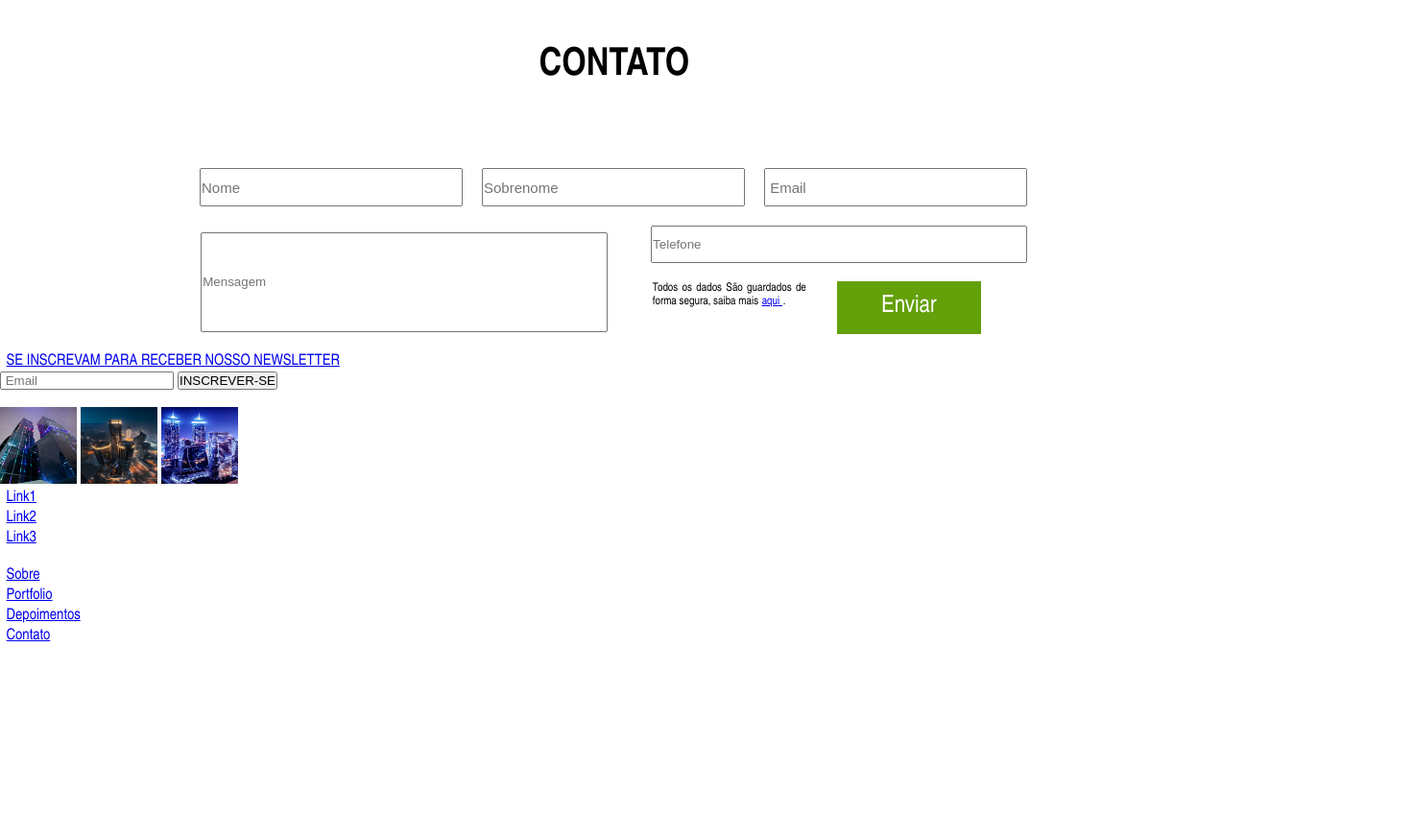
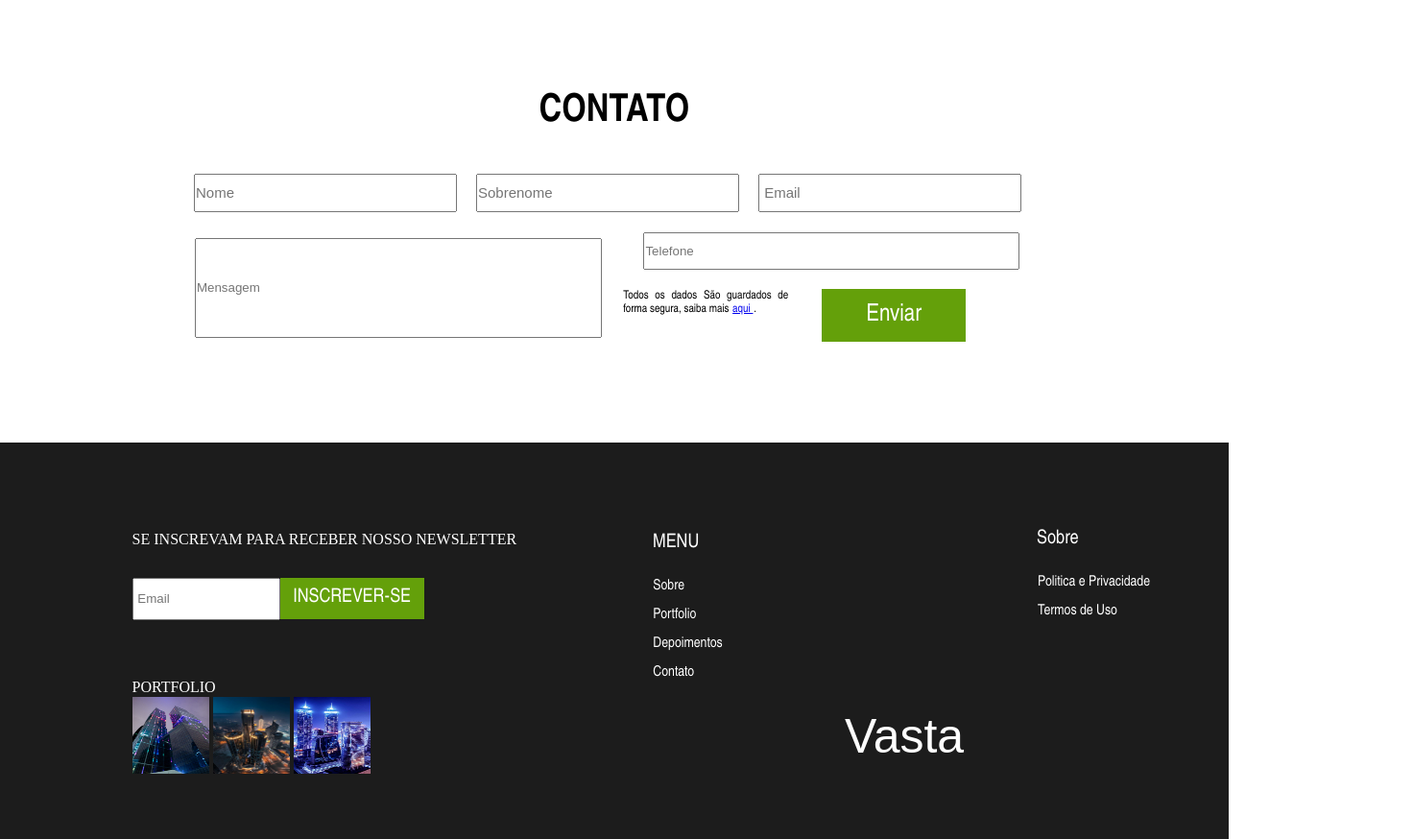
Before and after one commit to edernatanzz/SiteVasta, a plain HTML site: page index.html in a window 1280 px wide. Shown: the part 2360-3234 px from the top of the page at 96% size, 1472 px wide, since content can reach past the window. Before the commit the page ends 3033 px from the top, so only its background shows below. Drawn offline with Linux system fonts and the light colour scheme.

Commit message:
css,html ok

```diff
--- a/index.html
+++ b/index.html
@@ -195,65 +195,97 @@
         </form>
         <div class="class-rom-wapper3">
           <p5>Todos os dados São guardados de forma segura, saiba mais <a href="#"> aqui </a>.</p5>
-          <button class="wapper-button"type="button">Enviar</button>
+          <button class="wapper-button" type="button">Enviar</button>
 
         </div>
 
       </section>
 
+      </form>
       <footer>
+
+        <border>
+          <div>
+            <img src="" alt="">
+
+          </div>
           <div class="class-rom-footer">
             <div class="class-rom-row-footer">
               <div class="class-rom-footer-col">
-  <h15>MENU</h15>
                 <ul>
-    <li><a href="#" >SE INSCREVAM PARA RECEBER NOSSO NEWSLETTER</a>
-      <li>
+                  <p>SE INSCREVAM PARA RECEBER NOSSO NEWSLETTER
+                  <p>
                   <form>
-        <input type="text" placeholder=" Email">
-        <button type="submit">INSCREVER-SE</button>
-    </form>
-    <div>
+                    <div class="class-rom-aling">
+
+                      <input class="class-rom-caixaemail" type="text" placeholder=" Email">
+                      <button class="class-rom-buttoninscrever" type="submit">INSCREVER-SE</button>
+
+                    </div>
+                    <div class="class-rom-h16">
                       <h16>PORTFOLIO</h16>
-      <div>
+                      <table>
+                        <thead>
+                          <tr>
+                            <div class="class-rom-rodape">
                               <img src="img/porfolio/img1.jpg" width="80" height="80" alt="">
-              <img src="img/porfolio/img2.jpg" width="80" height= "80" alt="">
-              <img src="img/porfolio/img3.jpg" width="80" height="80" >
+                              <img src="img/porfolio/img2.jpg" width="80" height="80" alt="">
+                              <img src="img/porfolio/img3.jpg" width="80" height="80">
                             </div>
                     </div>
-        <li><a href="#" >Link1</a>
-          <li><a href="#" >Link2</a>
-            <li><a href="#"> Link3</a></li>
+              </div>
               </li>
               </li>
               </li>
               </li>
+              </table>
+              </thead>
+              </tr>
               </ul>
             </div>
             <!-- parte 2-->
-<div class="class-rom-footer-col">
-  <h15>MENU</h15>
+            <div class="class-rom-footer-menu2">
               <ul>
-    <li><a href="#" >Sobre</a>
-      <li><a href="#" >Portfolio</a>
-        <li><a href="#" >Depoimentos</a>
-          <li><a href="#" >Contato</a>
-    </li>
-  </li>
-</li>
-</li>
+                <div class="class-rom-menu">
+                  <p8>MENU</p8>
+                  <p7><a href="#" class="class-rom-link">Sobre</a>
+                    <p7><a href="#" class="class-rom-link">Portfolio</a>
+                      <p7><a href="#" class="class-rom-link">Depoimentos</a>
+                        <p7><a href="#" class="class-rom-link">Contato</a>
+
+                </div>
+                </p7>
+                </p7>
+                </p7>
+                </p7>
               </ul>
             </div>
-
-
+            <!-- parte 3-->
+            <div class="class-rom-footer-menu3">
+              <ul>
+                <div class="class-rom-menu3">
+                  <p8>Sobre</p8>
+                  <p7><a href="#" class="class-rom-link">Politica e Privacidade</a>
+                    <p7><a href="#" class="class-rom-link">Termos de Uso</a>
 
                 </div>
-</divclass>
+                </p7>
+                </p7>
+                </p7>
+                </p7>
+              </ul>
+              <h17>Vasta</h17>
+            </div>
+          </div>
+          </div>
           <div></div>
+
+        </border>
       </footer>
 
 
   </header>
   </main>
 </body>
+
 </html>
--- a/styles.css
+++ b/styles.css
@@ -1,3 +1,5 @@
+@import url('https://fonts.googleapis.com/css2?family=Roboto:wght@300;700&display=swap');
+
 :root {
     --color-write: #ffff;
     --color--dark1: #272727;
@@ -18,9 +20,7 @@
 }
 
 main {
-    width: 1320px;
-    float: left;
-    position: relative;
+    height: auto;
 
 }
 
@@ -83,7 +83,7 @@ body {
 
 .class-rom-body {
     padding: 0 2%;
-    font-family:  'Arial Narrow', Arial, sans-serif;
+    font-family: 'Arial Narrow', Arial, sans-serif;
     width: 100%;
     background-image: url("img/pexels-matthias-zomer-313736.jpg");
     background-size: contain;
@@ -97,7 +97,7 @@ body {
 
 
 .class-rom-buton2 {
-    font-family:  'Arial Narrow', Arial, sans-serif;
+    font-family: 'Arial Narrow', Arial, sans-serif;
     font-size: 25px;
     padding: 0 2%;
     background-color: rgb(100, 160, 10);
@@ -133,7 +133,7 @@ body {
 }
 
 p1 {
-    font-family:  'Arial Narrow', Arial, sans-serif;
+    font-family: 'Arial Narrow', Arial, sans-serif;
     font-size: 25px;
     text-align: justify;
     width: 100%;
@@ -144,7 +144,7 @@ p1 {
 }
 
 p2 {
-    font-family:  'Arial Narrow', Arial, sans-serif;
+    font-family: 'Arial Narrow', Arial, sans-serif;
     font-size: 25px;
     text-align: justify;
     width: 100%;
@@ -154,7 +154,7 @@ p2 {
 }
 
 p3 {
-    font-family:  'Arial Narrow', Arial, sans-serif;
+    font-family: 'Arial Narrow', Arial, sans-serif;
     display: flex;
     flex-direction: column;
     text-align: justify;
@@ -166,7 +166,7 @@ p3 {
 }
 
 p4 {
-    font-family:  'Arial Narrow', Arial, sans-serif;
+    font-family: 'Arial Narrow', Arial, sans-serif;
     display: flex;
     flex-direction: row;
 
@@ -175,22 +175,46 @@ p4 {
     color: black;
 
 }
-p5{
-    font-family:  'Arial Narrow', Arial, sans-serif;
+
+p5 {
+    font-family: 'Arial Narrow', Arial, sans-serif;
     font-size: 12px;
     text-align: justify;
     top: 50%;
     color: black;
-    width: 25%;
+    width: 172px;
+    margin-left: -10px;
 }
 
+p7 {
+    color: white;
+    font-family: 'Arial Narrow', Arial, sans-serif;
+    font-size: 20px;
+    display: flex;
+    flex-direction: column;
+    text-decoration: none;
+}
+
+p8 {
+    height: 45px;
+    color: white;
+    font-family: 'Arial Narrow', Arial, sans-serif;
+    font-size: 20px;
+    display: flex;
+    flex-direction: column;
+    text-decoration: none;
+    margin-top: -19px;
+}
+
+
+
 a {
-    font-family:  'Arial Narrow', Arial, sans-serif;
+    font-family: 'Arial Narrow', Arial, sans-serif;
     padding: 0 0.5%;
 }
 
 .class-rom-butonsaibamais {
-    font-family:  'Arial Narrow', Arial, sans-serif;
+    font-family: 'Arial Narrow', Arial, sans-serif;
     font-size: 25px;
     padding: 0 2%;
     background-color: rgb(104, 102, 204);
@@ -208,35 +232,37 @@ a {
 
 
 h1 {
-    font-family:  'Arial Narrow', Arial, sans-serif;
+    font-family: 'Arial Narrow', Arial, sans-serif;
     color: #1c1c1c;
     font-size: 50px;
 
 }
 
 h2 {
-    font-family:  'Arial Narrow', Arial, sans-serif;
+    font-family: 'Arial Narrow', Arial, sans-serif;
     font-size: 27px;
     color: var(--color--dark2);
 }
-h3{
+
+h3 {
     margin-top: 3%;
     height: 1.5em;
     text-align: center;
     position: relative;
-    font-family:  'Arial Narrow', Arial, sans-serif;
+    font-family: 'Arial Narrow', Arial, sans-serif;
     font-size: 40px;
     color: black;
     text-align: center;
     font-weight: 900;
     top: 40%;
 }
+
 h5 {
     margin-top: 3%;
     height: 2.5em;
     text-align: center;
     position: relative;
-    font-family:  'Arial Narrow', Arial, sans-serif;
+    font-family: 'Arial Narrow', Arial, sans-serif;
     font-size: 40px;
     color: black;
     text-align: center;
@@ -247,38 +273,40 @@ h6 {
     height: 2.5em;
     text-align: center;
     position: relative;
-    font-family:  'Arial Narrow', Arial, sans-serif;
+    font-family: 'Arial Narrow', Arial, sans-serif;
     font-size: 40px;
     color: black;
     text-align: center;
     font-weight: 900;
 }
-h7{
-    font-family:  'Arial Narrow', Arial, sans-serif;
+
+h7 {
+    font-family: 'Arial Narrow', Arial, sans-serif;
     font-size: 18px;
     text-align: start;
     top: 50%;
     color: black;
 }
-h8{
 
-    text-align:start;
+h8 {
+
+    text-align: start;
     width: 50%;
     font-size: 12px;
     color: black;
 
 }
 
-h9{
-    font-family:  'Arial Narrow', Arial, sans-serif;
+h9 {
+    font-family: 'Arial Narrow', Arial, sans-serif;
     font-size: 18px;
     text-align: start;
     top: 50%;
     color: black;
 }
 
-h10{
-    text-align:start;
+h10 {
+    text-align: start;
     width: 50%;
     font-size: 12px;
     color: black;
@@ -286,8 +314,8 @@ h10{
 
 }
 
-h11{
-    font-family:  'Arial Narrow', Arial, sans-serif;
+h11 {
+    font-family: 'Arial Narrow', Arial, sans-serif;
     font-size: 18px;
     text-align: start;
     top: 50%;
@@ -295,19 +323,19 @@ h11{
 
 }
 
-h12{
-    text-align:start;
+h12 {
+    text-align: start;
     width: 50%;
     font-size: 12px;
     color: black;
 
 }
 
-h13{
+h13 {
     height: 2.5em;
     text-align: center;
     position: relative;
-        font-family:  'Arial Narrow', Arial, sans-serif;
+    font-family: 'Arial Narrow', Arial, sans-serif;
     font-size: 40px;
     color: black;
     text-align: center;
@@ -316,9 +344,25 @@ h13{
 
 }
 
+
+
+h17 {
+    margin-left: -200px;
+    margin-top: 100px;
+    font-family: 'Blippo', fantasy;
+    font-size: 50px;
+}
+
+.class-rom-h16 {
+
+    margin-top: 60px;
+    line-height: 20px;
+
+}
+
 .class-wapper-portfolioimg {
     max-width: 1280px;
-    display:flex;
+    display: flex;
     flex-direction: row;
     align-items: flex-end;
 
@@ -330,7 +374,7 @@ h13{
 .class-rom-portfolioimg {
     width: 270px;
     height: 250px;
-padding:  2%;
+    padding: 2%;
 
 }
 
@@ -339,7 +383,7 @@ padding:  2%;
 
 
 .class-rom-butonprojetos {
-    font-family:  'Arial Narrow', Arial, sans-serif;
+    font-family: 'Arial Narrow', Arial, sans-serif;
     font-size: 25px;
     padding: 15px 30px;
     background-color: rgb(104, 102, 204);
@@ -352,7 +396,7 @@ padding:  2%;
 }
 
 .container-button {
-    width: 100%;
+    width: 90em;
     display: flex;
     align-items: center;
     justify-content: center;
@@ -360,41 +404,44 @@ padding:  2%;
     border: 40px;
     height: 280px;
     margin-top: -7.9em;
+    margin-left: 2em;
 }
 
 
 
 
 
-.class-rom-depoimentosheader{
-    width: 1280px;
-    height:250px ;
+.class-rom-depoimentosheader {
+
     text-align: center;
 
 }
 
 
-td{
-    margin-top: 7%;
+td {
+    margin-top: 1em;
 
     color: black;
 }
-table{
-    margin-left: 5%;
-}
-.class-rom-positionimg{
-    margin-left: 15%;
+
+table {
+    margin-left: 5em;
 }
 
-.class-rom-setas{
+.class-rom-positionimg {
+    margin-left: 15em;
+}
+
+.class-rom-setas {
     cursor: pointer;
 }
 
-.class-rom-setafinal{
+.class-rom-setafinal {
     margin-left: -185%;
     cursor: pointer;
 }
-.class-rom-infodp{
+
+.class-rom-infodp {
 
     display: flex;
 
@@ -405,34 +452,36 @@ table{
 
 }
 
-.class-rom-headercontato{
+.class-rom-headercontato {
 
-        width: 1280px;
-        height:150px ;
+
     text-align: center;
+
+
 }
 
-.class-rom-wapper input{
+.class-rom-wapper input {
     display: flex;
     align-items: center;
-    margin : 10px ;
+    margin: 10px;
     height: 30%;
 
     font-size: 15px;
 
 }
 
-    .class-rom-wapper{
+.class-rom-wapper {
 
     height: 120px;
     margin-left: 15%;
     display: flex;
-        align-items:center;
+    align-items: center;
 
     position: relative;
 
     margin-top: 10;
 }
+
 .wapper-nome,
 .wapper-sobrenome,
 .wapper-email {
@@ -441,15 +490,17 @@ table{
 
 }
 
-.class-rom-wapper2{
+.class-rom-wapper2 {
     height: 130px;
     margin-left: 15%;
     display: flex;
-       align-items:center;
+    align-items: center;
     position: relative;
     margin-top: -5%;
+
 }
-    .wapper-mensagem{
+
+.wapper-mensagem {
     display: flex;
     position: relative;
     text-align: justify;
@@ -458,22 +509,25 @@ table{
     margin-top: 7%;
     margin-left: 1%;
 }
-    .wapper-telefone{
+
+.wapper-telefone {
     width: 388px;
     height: 35px;
     margin-left: 4%;
 }
 
-    .class-rom-wapper3{
+.class-rom-wapper3 {
     display: flex;
     flex-direction: row;
 }
-    .class-rom-wapper3{
+
+.class-rom-wapper3 {
     margin-left: 51.5%;
     margin-top: -2%;
 }
-.wapper-button{
-    font-family:  'Arial Narrow', Arial, sans-serif;
+
+.wapper-button {
+    font-family: 'Arial Narrow', Arial, sans-serif;
     font-size: 25px;
     background-color: rgb(100, 160, 10);
     width: 150px;
@@ -482,23 +536,101 @@ table{
     cursor: pointer;
     outline: none;
     border: none;
-    margin-left: 5%;
+    margin-left: 35px;
 
 }
 
+form {
+    height: 40px;
+}
 
 
-
-    @media screen and (max-width: 1024px) {
-
-        #logo{
-            position: absolute;
-            left: 50px;
-        }
-        }
-
-h14{
+h14 {
     font-size: 2vw;
     text-transform: uppercase;
 
 }
+
+section {
+    height: 350px;
+}
+
+.class-rom-footer {
+    padding-top: 1%;
+    width: 100%;
+    height: 400px;
+    background-color: #1c1c1c;
+    line-height: 30px;
+
+}
+
+.class-rom-footer-col {
+
+    display: flex;
+    flex-direction: row;
+    align-items: flex-end;
+    line-height: 80px;
+    padding: 3em;
+
+}
+
+.class-rom-footer-menu2 {
+
+    display: flex;
+
+}
+
+.class-rom-menu {
+
+    margin-left: 680px;
+    margin-top: -120px;
+    display: flex;
+    flex-direction: column;
+    text-decoration: none;
+
+}
+
+.class-rom-buttoninscrever {
+
+    font-family: 'Arial Narrow', Arial, sans-serif;
+    font-size: 20px;
+    padding: 0 2%;
+    background-color: rgb(100, 160, 10);
+    width: 150px;
+    height: 43px;
+    color: #ffff;
+    cursor: pointer;
+    outline: none;
+    border: none;
+}
+
+.class-rom-caixaemail {
+    width: 150px;
+    height: 40px;
+
+}
+
+.class-rom-aling {
+    display: flex;
+    display: flex;
+    align-items: unset;
+
+}
+
+.class-rom-link {
+    color: white;
+    text-decoration: none;
+    font-size: 15px;
+}
+
+.class-rom-footer-col {
+    margin-left: 7%;
+    margin-top: 5;
+}
+
+.class-rom-footer-menu3 {
+    display: flex;
+    flex-direction: column;
+    margin-left: 1080px;
+    margin-top: -150px;
+}
```
Also changed, not shown: img/LogoBlack.JPG (added). Lines whose indentation alone changed are shown as unchanged.
